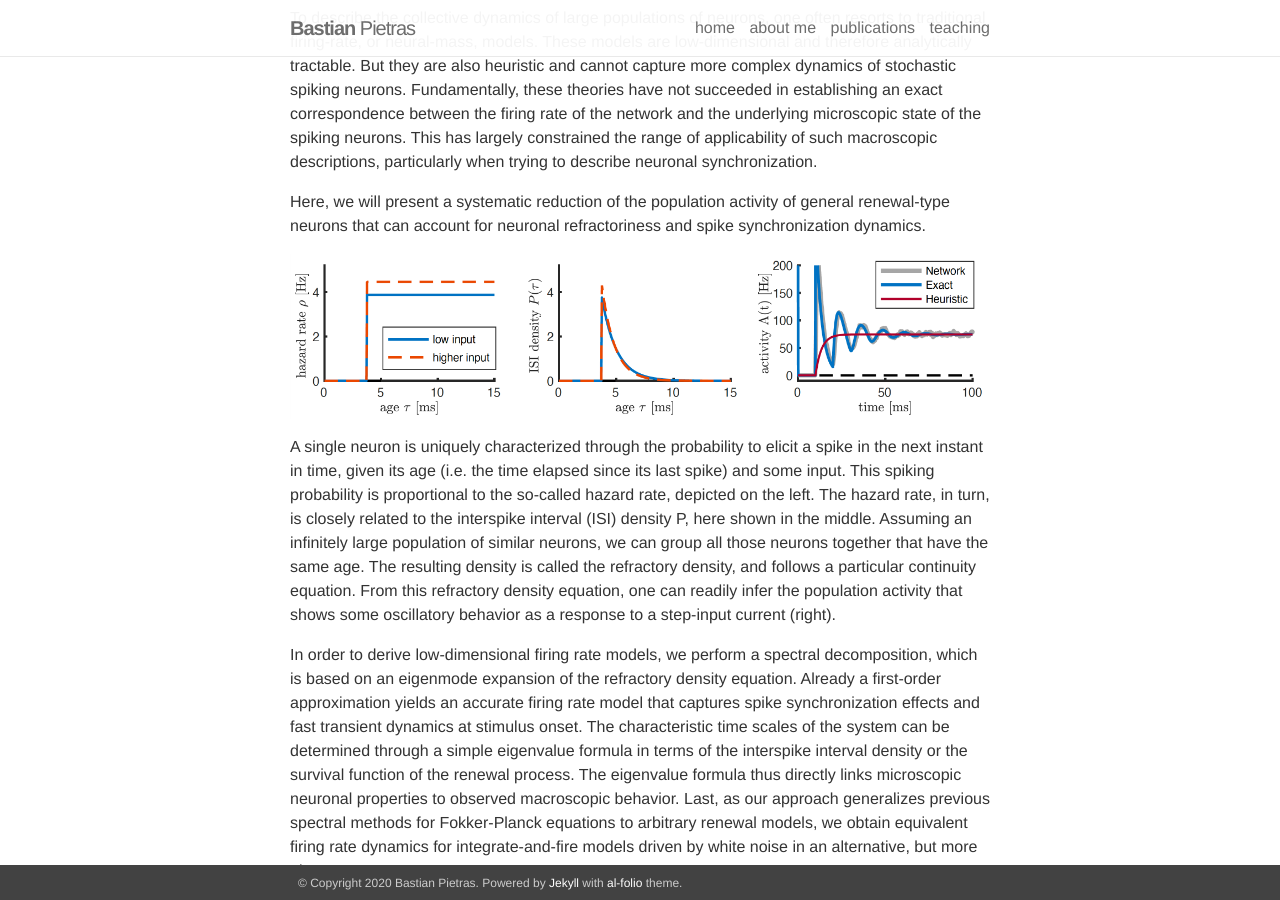
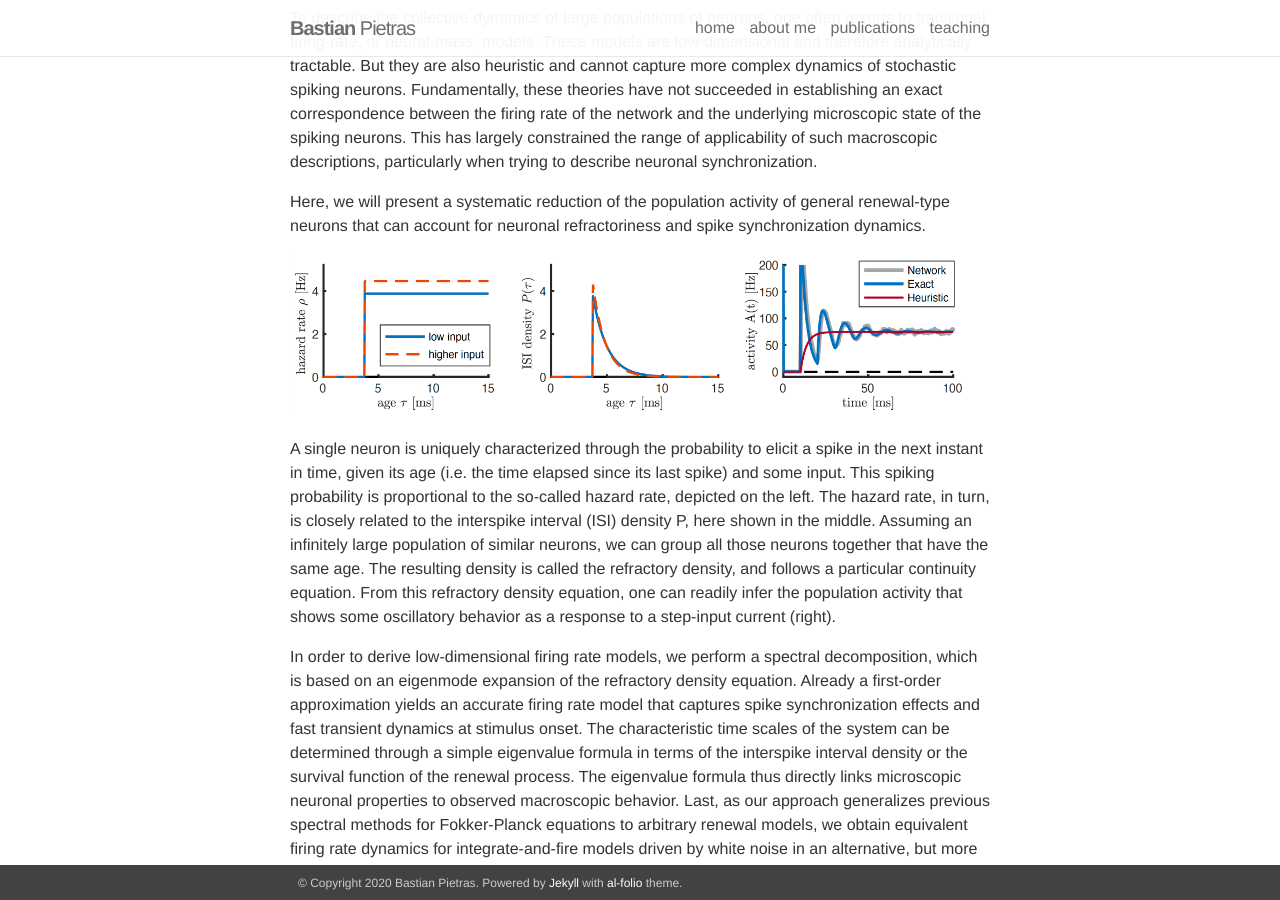
Before and after one commit to BastianPietras/bastianpietras.github.io, a Jekyll site: the page built from _projects/2spectral_decomp.markdown, in a window 1280 px wide and 900 px high, scrolled down 552 px. Built offline with Jekyll 4.4.1, drawn with Linux system fonts in a browser that asks for light colours.

Commit message:
Update 2spectral_decomp.markdown

```diff
--- a/_projects/2spectral_decomp.markdown
+++ b/_projects/2spectral_decomp.markdown
@@ -26,7 +26,7 @@
 
 
 Here, we will present a systematic reduction of the population activity of general renewal-type neurons that can account for neuronal refractoriness and spike synchronization dynamics.
-<div><p style="float: right;"><img src="{{ site.baseurl }}/assets/img/PAR_network.png" alt="" title="overview" style="float: left" width="700px" height="auto" padding="1px"></p>
+<div><p style="float: center;"><img src="{{ site.baseurl }}/assets/img/PAR_network.png" alt="" title="overview" style="float: center" width="680px" height="auto" padding="10px"></p>
 </div>
 A single neuron is uniquely characterized through the probability to elicit a spike in the next instant in time, given its age (i.e. the time elapsed since its last spike) and some input.
 This spiking probability is proportional to the so-called hazard rate, depicted on the left.
```
